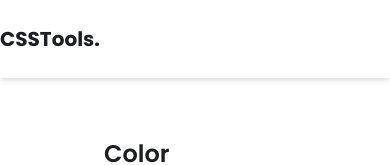
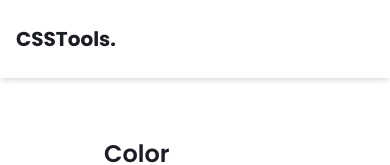
Before and after one commit to ajomadlabs/css-tools, a Nuxt app: page / in a window 390 px wide. Shown: the top 165 px of the page. Built offline with nearby package versions, Linux system fonts and the light colour scheme.

Commit message:
:boom: fix responsive issues in top navbar

```diff
--- a/components/top-navbar/index.vue
+++ b/components/top-navbar/index.vue
@@ -2,7 +2,7 @@
     <div>
         <!-- MAIN SECTION -->
         <div
-            class="w-full fixed top-0 bg-css-tools-white shadow-md z-50"
+            class="w-full xs:px-4 lg:px-0 fixed top-0 bg-css-tools-white shadow-md z-50"
         >
             <!-- CONTENT SECTION -->
             <center>
```
